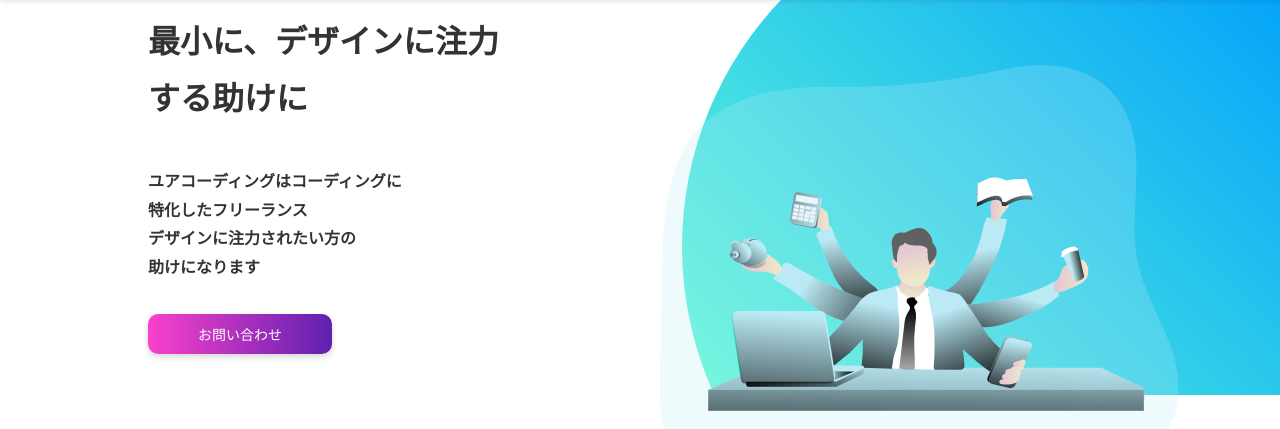
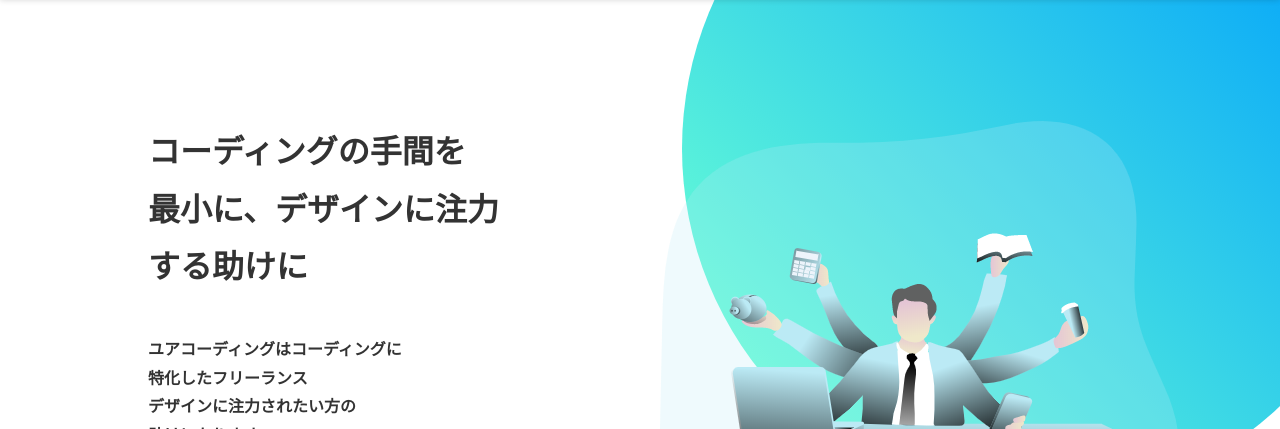
Before and after one commit to 2424go/yourcoading, a plain HTML site: page index.html in a window 1280 px wide. Shown: the part 97-526 px from the top of the page. Drawn offline with nearby package versions, Linux system fonts and the light colour scheme.

Commit message:
Update style.css

```diff
--- a/style.css
+++ b/style.css
@@ -197,7 +197,7 @@
   background-size: auto;
   background-repeat: no-repeat;
   position: relative;
-  background-position: top -12px right -110px;
+  background-position: top -110px right -110px;
 }
 
 .main-inner {
@@ -225,7 +225,7 @@
   margin-bottom: 40px;
   font-weight: bold;
   color: #333333;
-  paddng-top: 168px;
+  padding-top: 168px;
 }
 
 .main-copy p {
```
